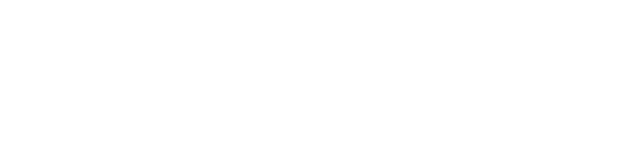
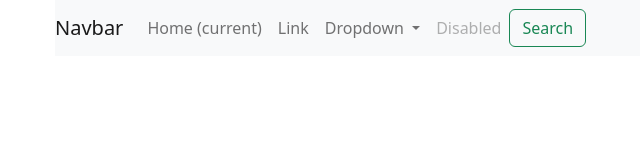
Before and after one commit to Seogenerat/soe, a plain HTML site: page index.html in a window 1280 px wide. Shown: the whole page, without its empty margins (27-667 px from the left). Drawn offline with nearby package versions, Linux system fonts and the light colour scheme.

Commit message:
rtdrt
dtdt

```diff
--- a/index.html
+++ b/index.html
@@ -4,8 +4,51 @@
     <meta http-equiv="X-UA-Compatible" content="IE=edge">
     <meta name="viewport" content="width=device-width, initial-scale=1.0">
     <title>Document</title>
+    <!-- CSS only -->
+<link href="https://cdn.jsdelivr.net/npm/bootstrap@5.2.2/dist/css/bootstrap.min.css" rel="stylesheet" integrity="sha384-Zenh87qX5JnK2Jl0vWa8Ck2rdkQ2Bzep5IDxbcnCeuOxjzrPF/et3URy9Bv1WTRi" crossorigin="anonymous">
+    <link rel="stylesheet" href="css/bootstrap.min.csss">
+    <link rel="stylesheet" href="styel.css">
+    <link rel="stylesheet" href="js/bootstrap.min.js">
 </head>
 <body>
+    <div class="container">
+        <nav class="navbar navbar-expand-lg navbar-light bg-light">
+            <a class="navbar-brand" href="#">Navbar</a>
+            <button class="navbar-toggler" type="button" data-toggle="collapse" data-target="#navbarSupportedContent" aria-controls="navbarSupportedContent" aria-expanded="false" aria-label="Toggle navigation">
+              <span class="navbar-toggler-icon"></span>
+            </button>
 
+            <div class="collapse navbar-collapse" id="navbarSupportedContent">
+              <ul class="navbar-nav mr-auto">
+                <li class="nav-item active">
+                  <a class="nav-link" href="#">Home <span class="sr-only">(current)</span></a>
+                </li>
+                <li class="nav-item">
+                  <a class="nav-link" href="#">Link</a>
+                </li>
+                <li class="nav-item dropdown">
+                  <a class="nav-link dropdown-toggle" href="#" id="navbarDropdown" role="button" data-toggle="dropdown" aria-haspopup="true" aria-expanded="false">
+                    Dropdown
+                  </a>
+                  <div class="dropdown-menu" aria-labelledby="navbarDropdown">
+                    <a class="dropdown-item" href="#">Action</a>
+                    <a class="dropdown-item" href="#">Another action</a>
+                    <div class="dropdown-divider"></div>
+                    <a class="dropdown-item" href="#">Something else here</a>
+                  </div>
+                </li>
+                <li class="nav-item">
+                  <a class="nav-link disabled" href="#">Disabled</a>
+                </li>
+              </ul>
+              <form class="form-inline my-2 my-lg-0">
+
+                <button class="btn btn-outline-success my-2 my-sm-0" type="submit">Search</button>
+              </form>
+            </div>
+          </nav>
+    </div>
+    <!-- JavaScript Bundle with Popper -->
+<script src="https://cdn.jsdelivr.net/npm/bootstrap@5.2.2/dist/js/bootstrap.bundle.min.js" integrity="sha384-OERcA2EqjJCMA+/3y+gxIOqMEjwtxJY7qPCqsdltbNJuaOe923+mo//f6V8Qbsw3" crossorigin="anonymous"></script>
 </body>
 </html>
```
